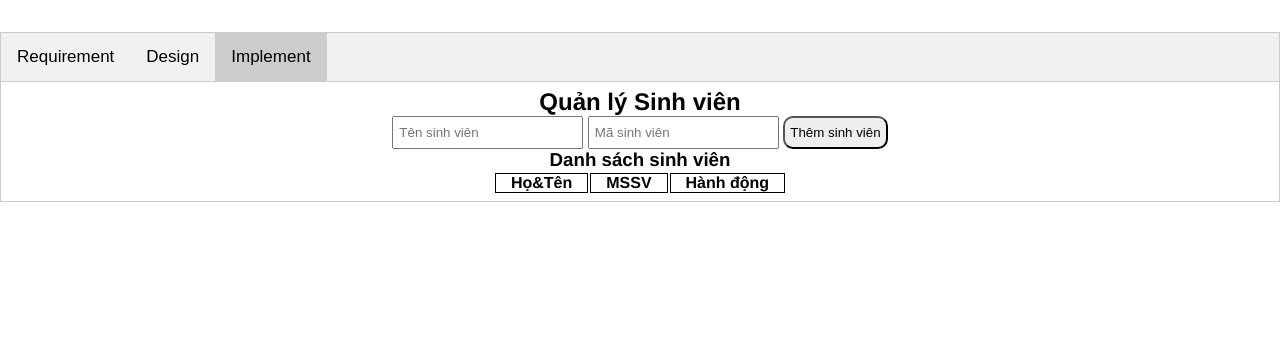
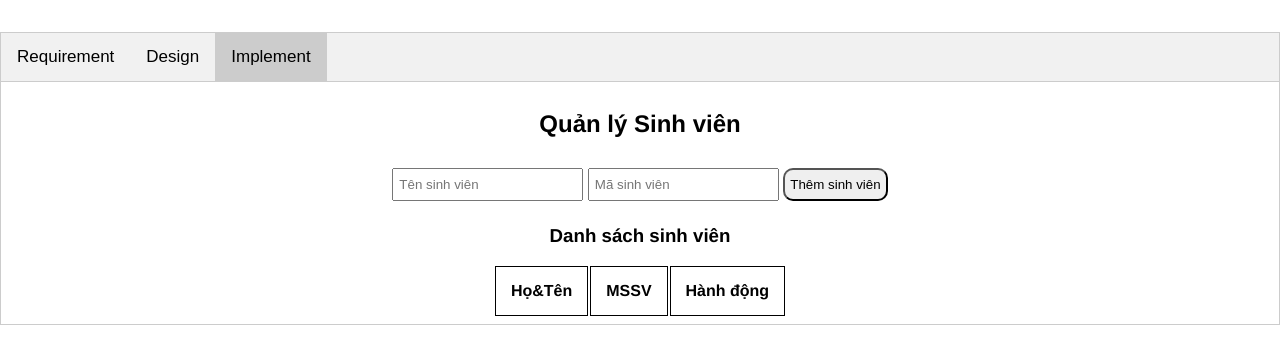
Before and after one commit to lquocthai/MyWebsite, a plain HTML site: page Lab4.html in a window 1280 px wide. Both pictures are taken after a click on the button "Implement". Shown: the part 68-432 px from the top of the page. Drawn offline with Linux system fonts and the light colour scheme.

Commit message:
fix table

```diff
--- a/lab4.css
+++ b/lab4.css
@@ -45,7 +45,7 @@ html {
 }
 #Implement {
     text-align: center;
-    /* line-height: 3.0; */
+    line-height: 3.0;
 }
 #Design .figma-btn {
     margin-left: 10px;
```
